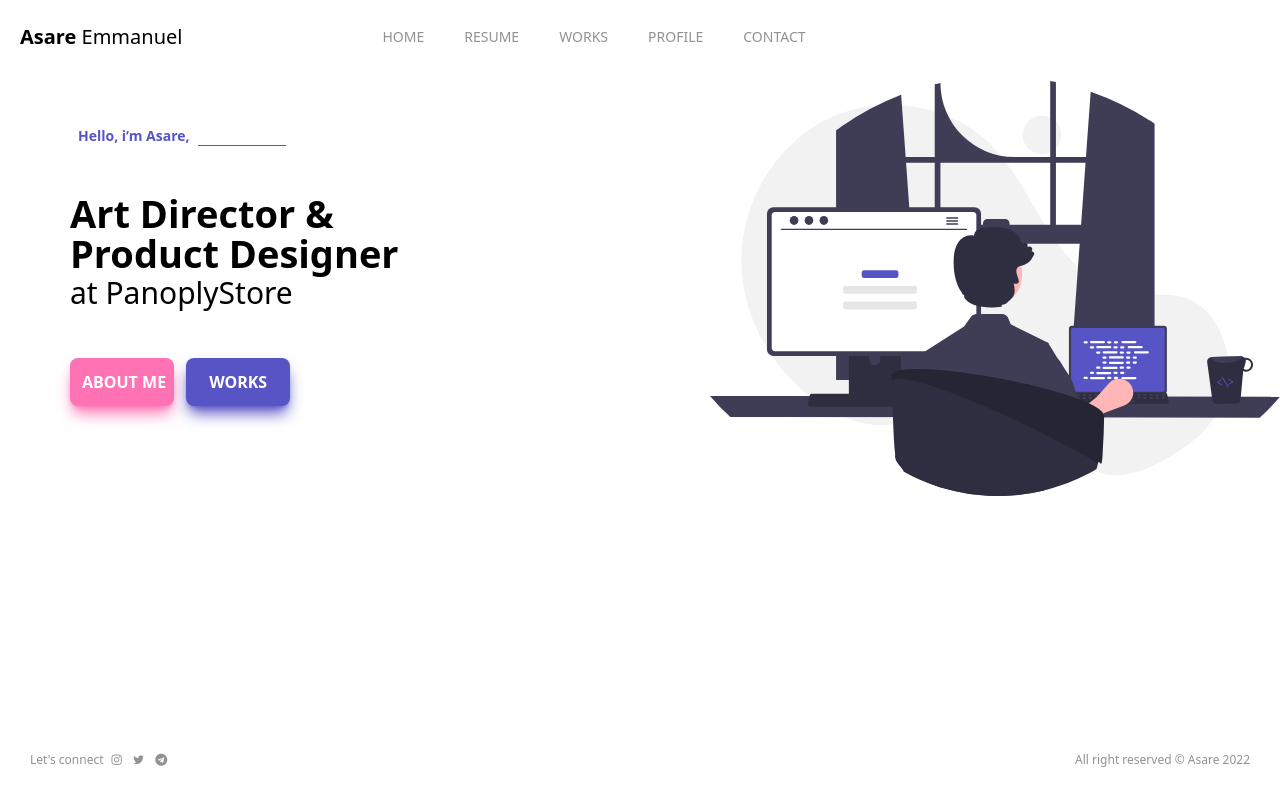
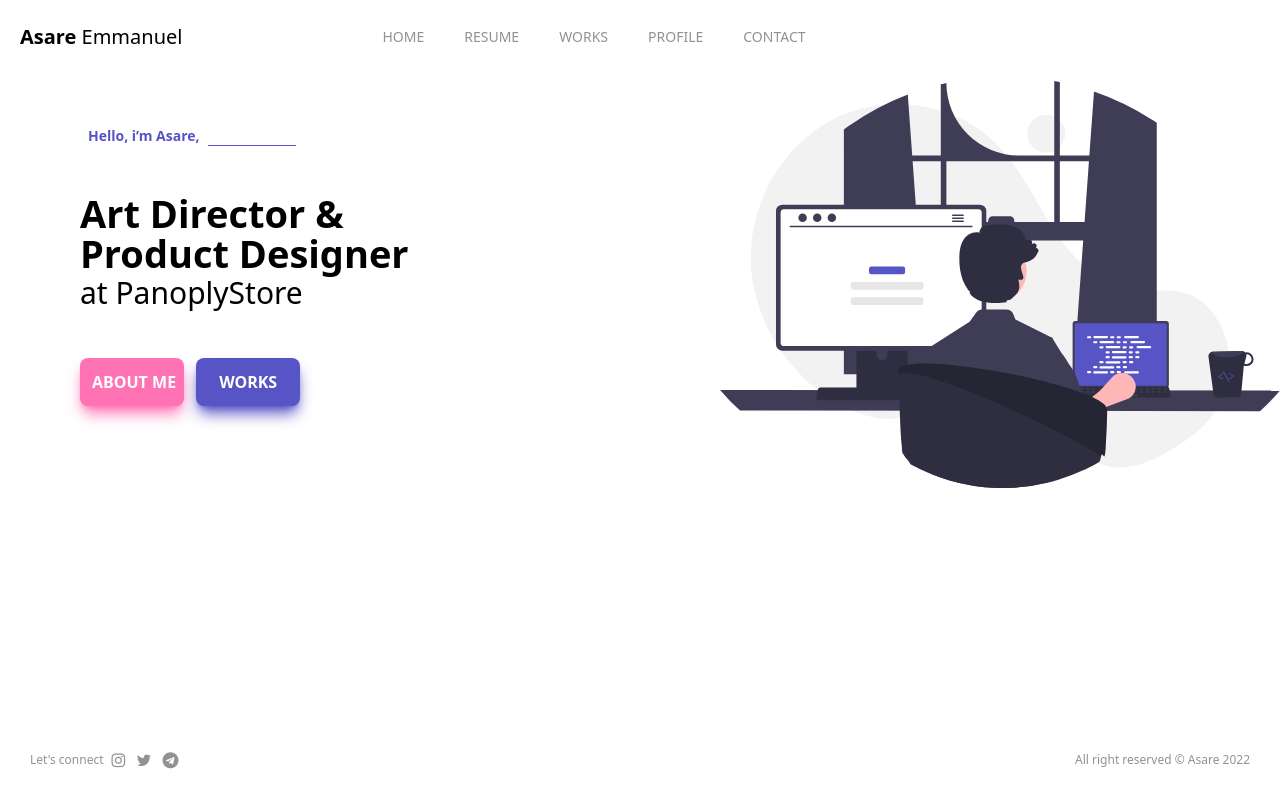
Before and after one commit to AsareBrave/my-landingpage, a website built with Vite: page index.html in a window 1280 px wide. Built offline with nearby package versions, Linux system fonts and the light colour scheme.

Commit message:
Fix: fix some bug on the svg and the footer icon

```diff
--- a/index.html
+++ b/index.html
@@ -28,7 +28,7 @@
 
     <main>
         <div class="flex flex-col-reverse sm:flex-row">
-            <div class="mt-[75px] mx-[70px] sm:w-1/2">
+            <div class="mt-[75px] mx-[60px] sm:mx-[80px] sm:w-1/2">
                 <div class="flex flex-row ml-[8px]">
                     <h1 class="text-sm font-extrabold text-blue-text">Hello, i’m Asare, </h1>
                     <div class="border-b-[1px] w-[88px] border-blue-text ml-2"> </div>
@@ -47,20 +47,21 @@
                 </div>
             </div>
             <div class="mt-[30px] sm:w-1/2">
-                <img src="../src/img/programmer.svg" alt="" class="px-[40px] sm:px-0">
+                <img src="src/img/programmer.svg" alt="" class="px-[40px] sm:px-0">
             </div>
         </div>
     </main>
 
     <footer>
-        <div class="fixed bottom-0 w-full mt-16 sm:mt-0">
-            <div class="relative flex flex-row justify-between text-xs text-black-text mx-[15px] mb-[15px] sm:mx-[30px] sm:mb-[32px]">
+        <div class="fixed bottom-0 w-full  sm:mt-0">
+            <div
+                class="relative flex flex-row mt-[100px] justify-between text-xs text-black-text mx-[15px] mb-[15px] sm:mx-[30px] sm:mb-[32px]">
                 <div class="flex flex-row">
                     Let's connect
                     <div class="space-x-2 ml-2">
-                        <i class="fa fa-instagram" aria-hidden="true"></i>
-                        <i class="fa fa-twitter" aria-hidden="true"></i>
-                        <i class="fa fa-telegram" aria-hidden="true"></i>
+                        <a href="" class="btn-icons"> <i class="fa fa-instagram fa-lg" aria-hidden="true"></i></a>
+                        <a href="" class="btn-icons"><i class="fa fa-twitter fa-lg" aria-hidden="true"></i></a>
+                        <a href="" class="btn-icons"><i class="fa fa-telegram fa-lg" aria-hidden="true"></i></a>
                     </div>
                 </div>
 
--- a/src/css/tailwind.css
+++ b/src/css/tailwind.css
@@ -9,4 +9,7 @@
     .btn-regular{
         @apply p-3 font-semibold text-white w-[104px] rounded-lg shadow-lg cursor-pointer
     }
+   .btn-icons{
+    @apply hover:text-blue-text
+   }
   }
```
